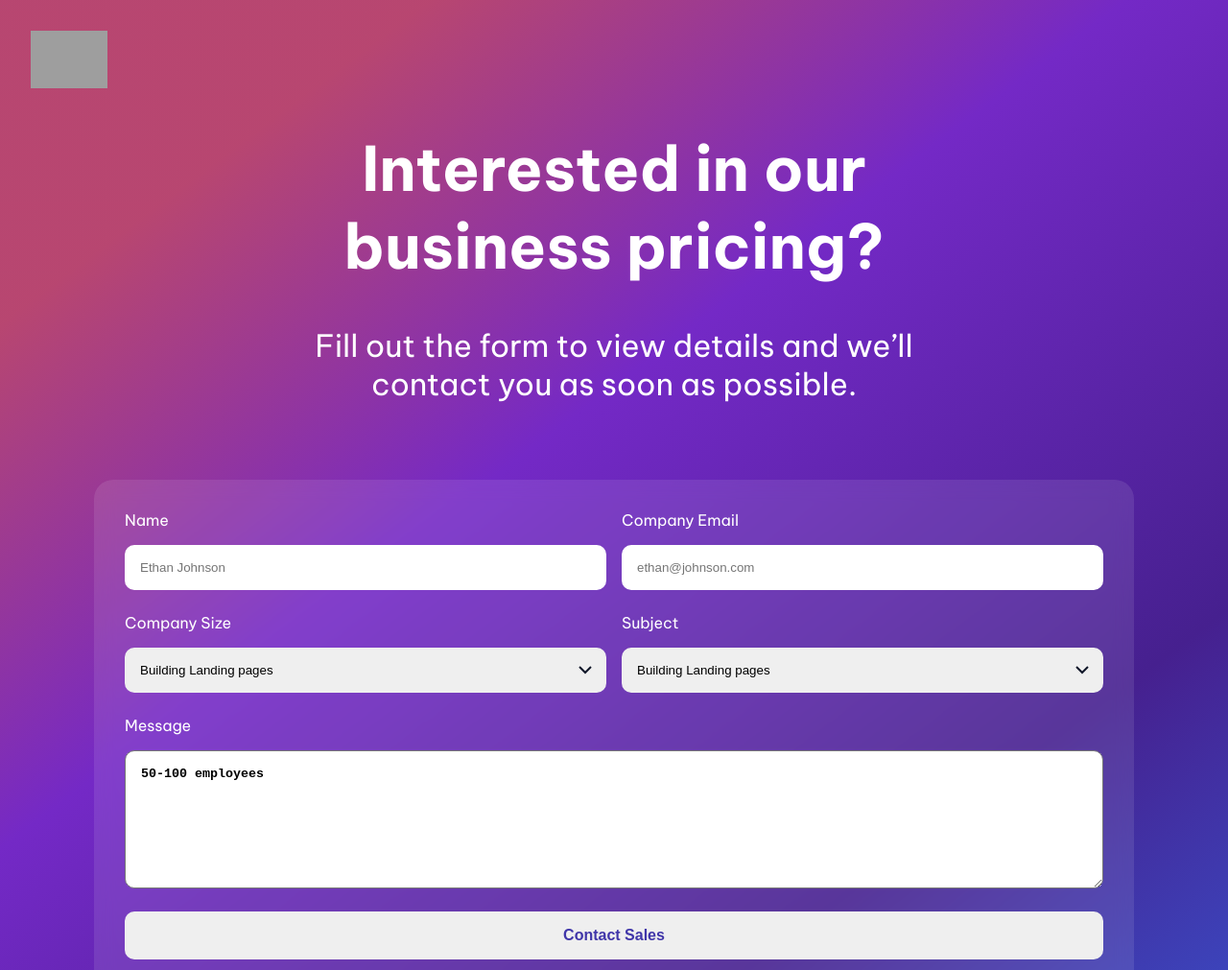
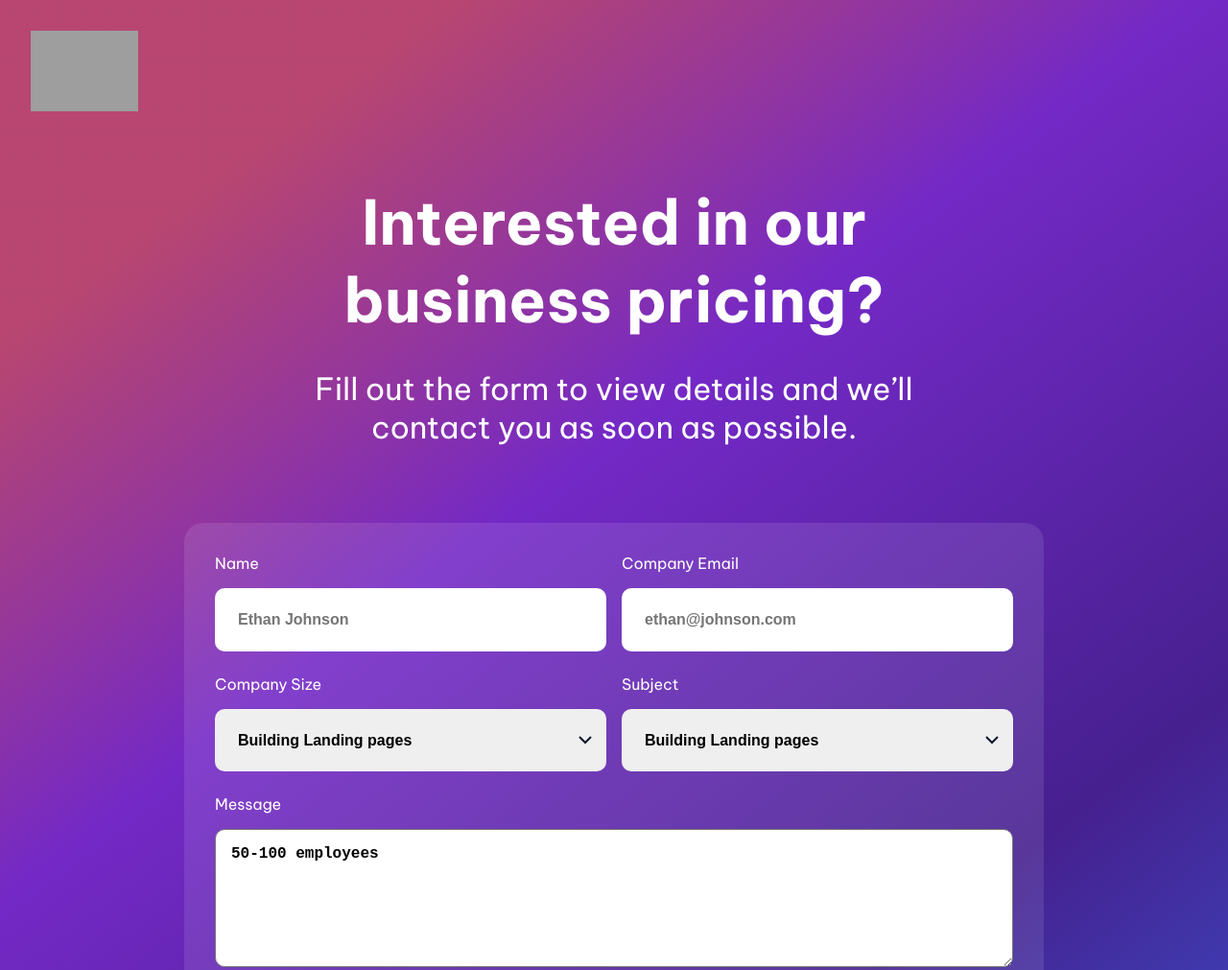
Before and after one commit to datnt700/ContactPage, a plain HTML site: page index.html in a window 1280 px wide. Shown: the top 1011 px of the page at 96% size. Drawn offline with Linux system fonts and the light colour scheme; grey boxes are pictures that could not be loaded.

Commit message:
fix design

```diff
--- a/index.html
+++ b/index.html
@@ -20,13 +20,11 @@
         />
       </div>
       <div class="introduction">
-        <div class="text">
             <h1 class="title">Interested in our business pricing?</h1>
             <p class="description">
               Fill out the form to view details and we’ll contact you as soon as
               possible.
             </p>
-        </div>
       </div>
       <div class="content">
         <form class="form">
--- /dev/null
+++ b/style.scss
@@ -0,0 +1,135 @@
+@import url('https://fonts.googleapis.com/css2?family=Be+Vietnam+Pro:ital,wght@0,100;0,200;0,300;0,400;0,500;0,600;0,700;0,800;0,900;1,100;1,200;1,300;1,400;1,500;1,600;1,700;1,800;1,900&display=swap');
+body {
+  padding: 0;
+  margin: 0;
+  font-family: 'Be Vietnam Pro', sans-serif;
+}
+
+.container {
+  background-image: url('./assets/bg-image.svg');
+  background-repeat: no-repeat;
+  background-size: cover;
+  color: #ffffff;
+  padding-bottom: 5rem;
+}
+
+.logo {
+  padding: 2rem;
+
+  .image {
+    width: 7rem;
+  }
+}
+
+.introduction {
+  text-align: center;
+  max-width: 23rem;
+  margin: 0 auto 5rem;
+  .title {
+    font-size: 2.5rem;
+    margin-bottom: 1rem;
+  }
+
+  .description {
+    font-size: 1rem;
+    padding: 0 1rem;
+  }
+}
+
+.content {
+  padding: 2rem;
+  background-color: rgba(255, 255, 255, 0.1);
+  border-radius: 20px;
+  max-width: 85%;
+  margin: auto;
+}
+
+.form {
+  display: flex;
+  flex-direction: column;
+  row-gap: 1.5rem;
+
+  .content-item {
+    display: flex;
+    flex-direction: column;
+    row-gap: 1rem;
+
+    .input-content {
+      padding: 1.5rem;
+      border-radius: 10px;
+      border: none;
+      font-size: 1rem;
+      font-weight: bold;
+    }
+
+    .input-content.button-select {
+      appearance: none;
+      background-image: url('./assets/Expand_down.svg');
+      background-repeat: no-repeat;
+      background-position: right 10px center;
+
+      .option {
+        font-weight: bold;
+      }
+    }
+
+    .area {
+      width: 100%;
+      height: 9rem;
+      padding: 1rem;
+      border-radius: 10px;
+      font-weight: bold;
+      font-size: 1rem;
+    }
+  }
+
+  .button {
+    padding: 1rem;
+    border-radius: 10px;
+    color: #4036a9;
+    font-weight: bold;
+    font-size: 1.25rem;
+    border: none;
+  }
+}
+
+@media screen and (min-width: 1024px) {
+  .form {
+    display: grid;
+    grid-template-columns: 1fr 1fr;
+    column-gap: 1rem;
+
+    .content-item.areas {
+      grid-column: span 2;
+    }
+
+    .button {
+      grid-column: span 2;
+    }
+  }
+
+  .introduction {
+    max-width: 28rem;
+    .description {
+      font-size: 1rem;
+      padding: 0 3rem;
+    }
+  }
+}
+
+@media screen and (min-width: 1280px) {
+  .introduction {
+    max-width: 43rem;
+    .title {
+      font-size: 4rem;
+    }
+    .description {
+      font-size: 2rem;
+      padding: 0 2rem;
+    }
+  }
+
+  .content {
+    max-width: 65%;
+  }
+}
```
Also changed, not shown: style.css, 1 other file.
